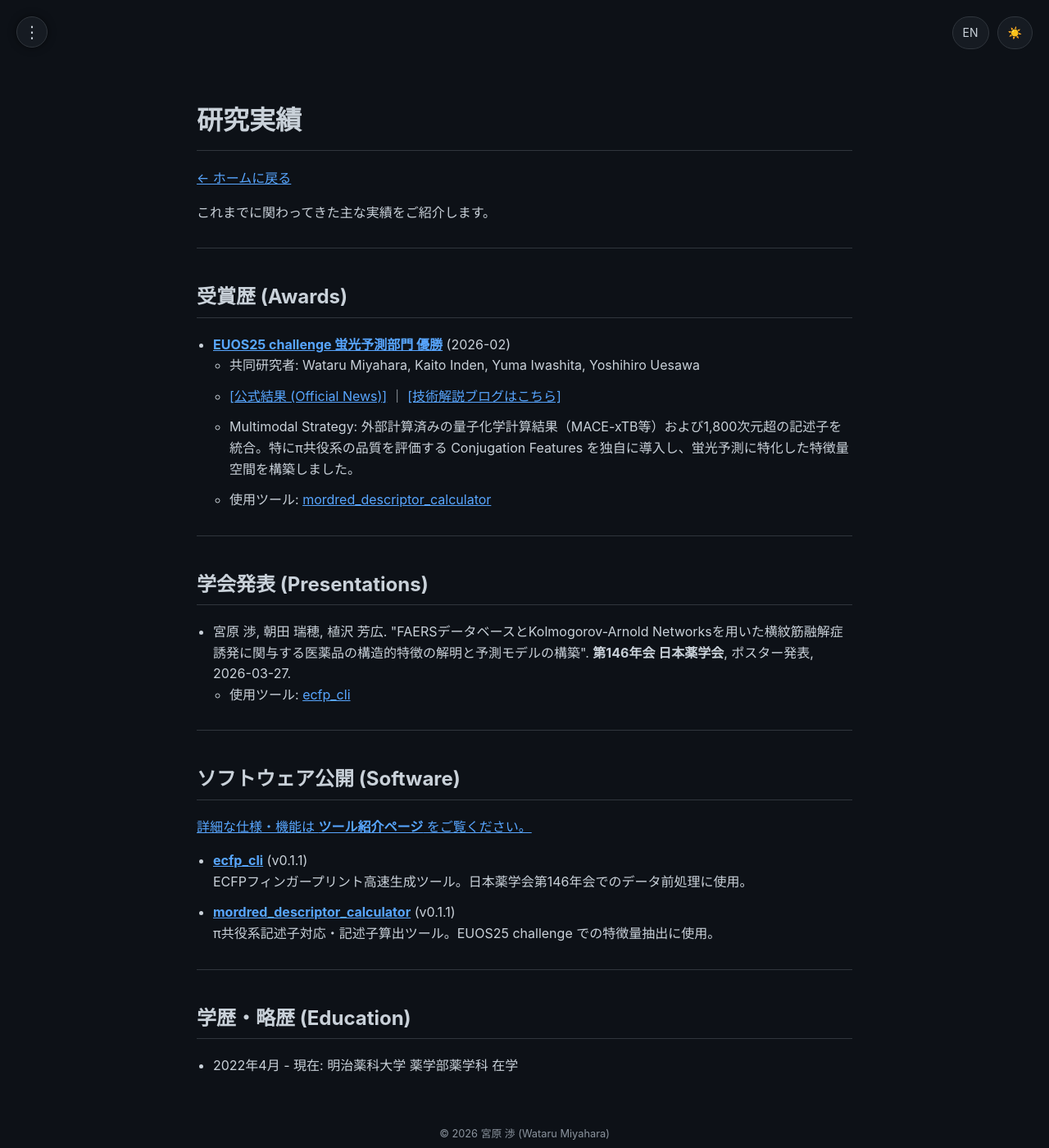
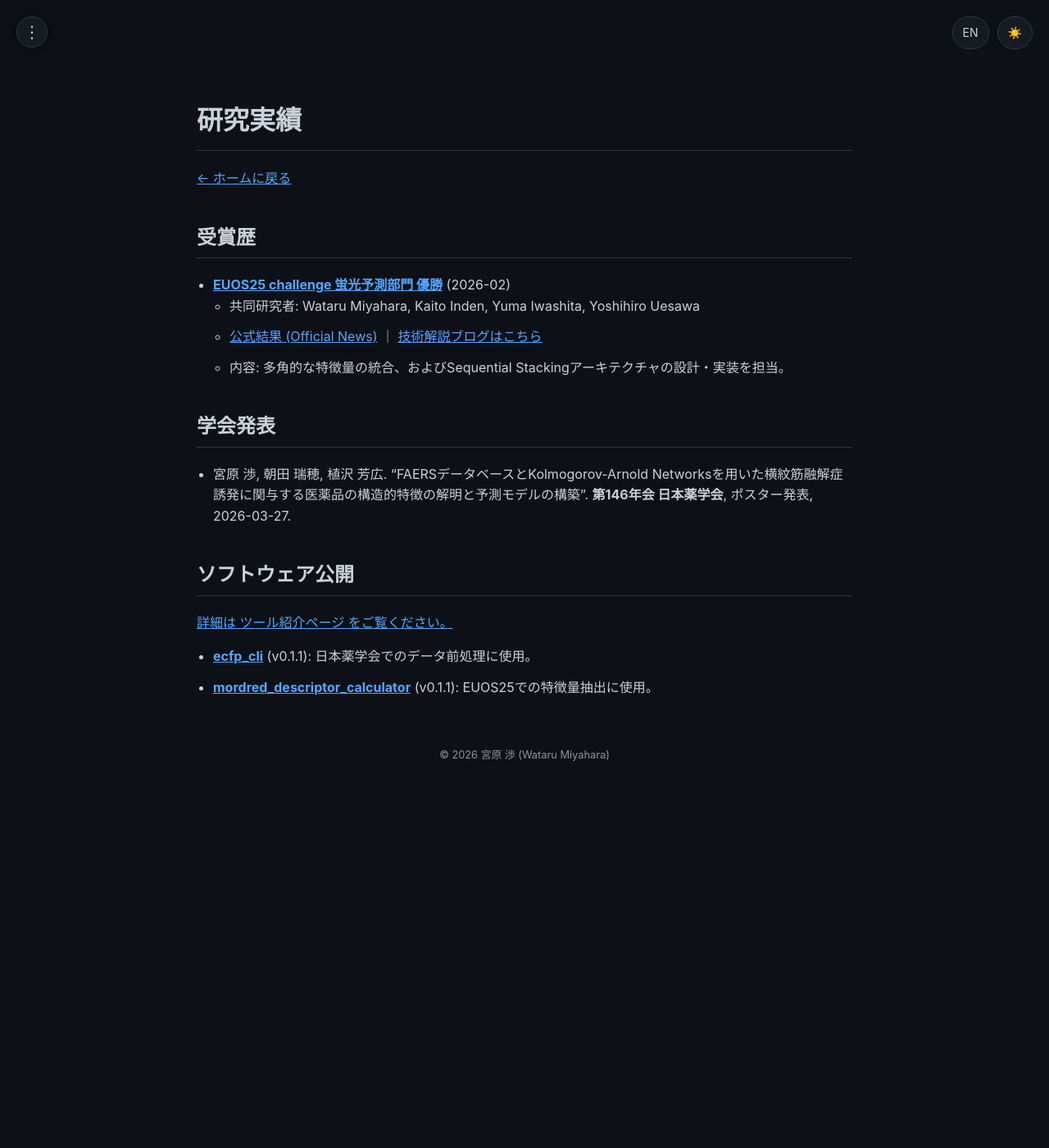
Before and after one commit to 377H-Miru/377H-Miru.github.io, a Jekyll site: the page built from achievements.md, in a window 1280 px wide and 1400 px high. Shown: the whole window at 82% size. Built offline with Jekyll 4.4.1, drawn with Linux system fonts in a browser that asks for light colours.

Commit message:
TOTAL SYSTEM RECOVERY: Restored standard Markdown structure with clean links and optimized Jekyll config to fix 404s and rendering errors

```diff
--- a/_config.yml
+++ b/_config.yml
@@ -4,19 +4,17 @@
 url: "https://377H-Miru.github.io"
 baseurl: ""
 
-# Markdown settings (Reset to safe defaults)
 markdown: kramdown
 kramdown:
   input: GFM
+  hard_wrap: false
   syntax_highlighter: rouge
+  parse_block_html: true # これによりHTML内のMarkdownも処理可能に
 
-# Exclude unnecessary files
+# Build settings
+permalink: /:title/
 exclude:
   - Gemfile
   - Gemfile.lock
   - node_modules
-  - vendor/bundle/
-  - vendor/cache/
-  - .sass-cache
-  - .jekyll-cache
-  - .jekyll-metadata
+  - vendor
--- a/achievements.html
+++ /dev/null
@@ -1,80 +0,0 @@
----
-layout: default
-title: Achievements
-lang: ja
-permalink: /achievements/
----
-
-{% assign data = site.data.achievements %}
-
-<h1>研究実績</h1>
-
-<p><a href="/">← ホームに戻る</a></p>
-
-<p>これまでに関わってきた主な実績をご紹介します。</p>
-
-<hr>
-
-<h2>受賞歴 (Awards)</h2>
-<ul>
-{% for award in data.awards %}
-    <li>
-        <b><a href="{{ award.url }}" target="_blank">{{ award.title_ja }}</a></b> ({{ award.date }})
-        <ul>
-            <li>共同研究者: {{ award.authors_ja }}</li>
-            <li><a href="{{ award.result_url }}" target="_blank">[公式結果 (Official News)]</a>
-            {% if award.blog_url %}｜ <a href="{{ award.blog_url }}">[技術解説ブログはこちら]</a>{% endif %}</li>
-            <li>{{ award.description_ja }}</li>
-            <li>使用ツール: <a href="/tools">mordred_descriptor_calculator</a></li>
-        </ul>
-    </li>
-{% endfor %}
-</ul>
-
-<hr>
-
-<h2>学会発表 (Presentations)</h2>
-<ul>
-{% for pres in data.presentations %}
-    <li>
-        {{ pres.authors_ja }}. "{{ pres.title_ja }}". <b>{{ pres.event_ja }}</b>, {{ pres.role_ja }}, {{ pres.date }}.
-        <ul>
-            <li>使用ツール: <a href="/tools">ecfp_cli</a></li>
-        </ul>
-    </li>
-{% endfor %}
-</ul>
-
-<hr>
-
-{% if data.publications.size > 0 %}
-<h2>論文 (Publications)</h2>
-<ul>
-{% for pub in data.publications %}
-    <li>{{ pub.authors_ja }}. "{{ pub.title_ja }}". <i>{{ pub.journal_ja }}</i>, {{ pub.year }}. <a href="{{ pub.url }}" target="_blank">[{{ pub.doi }}]</a></li>
-{% endfor %}
-</ul>
-<hr>
-{% endif %}
-
-<h2>ソフトウェア公開 (Software)</h2>
-<p><a href="/tools">詳細な仕様・機能は <b>ツール紹介ページ</b> をご覧ください。</a></p>
-<ul>
-    <li>
-        <b><a href="https://github.com/377H-Miru/ecfp_cli" target="_blank">ecfp_cli</a></b> (v0.1.1)
-        <br>ECFPフィンガープリント高速生成ツール。日本薬学会第146年会でのデータ前処理に使用。
-    </li>
-    <li>
-        <b><a href="https://github.com/377H-Miru/mordred_descriptor_calculator" target="_blank">mordred_descriptor_calculator</a></b> (v0.1.1)
-        <br>π共役系記述子対応・記述子算出ツール。EUOS25 challenge での特徴量抽出に使用。
-    </li>
-</ul>
-
-<hr>
-
-<h2>学歴・略歴 (Education)</h2>
-<ul>
-{% for edu in data.education %}
-    <li>{{ edu.period_ja }}: {{ edu.institution_ja }}</li>
-{% endfor %}
-</ul>
--- /dev/null
+++ b/achievements.md
@@ -0,0 +1,22 @@
+---
+layout: default
+title: Achievements
+lang: ja
+permalink: /achievements/
+---
+# 研究実績
+[← ホームに戻る](/)
+
+## 受賞歴
+- **[EUOS25 challenge 蛍光予測部門 優勝](https://ochem.eu/static/challenge2025.do)** (2026-02)
+    - 共同研究者: Wataru Miyahara, Kaito Inden, Yuma Iwashita, Yoshihiro Uesawa
+    - [公式結果 (Official News)](https://www.eu-openscreen.eu/resources/eu-openscreen-news/ansicht/eu-openscreen-and-slas-announce-winners-of-the-second-joint-machine-learning-challenge-at-slas-2026.html) ｜ [技術解説ブログはこちら](/posts/2026-02-25-euos25-review)
+    - 内容: 多角的な特徴量の統合、およびSequential Stackingアーキテクチャの設計・実装を担当。
+
+## 学会発表
+- 宮原 渉, 朝田 瑞穂, 植沢 芳広. "FAERSデータベースとKolmogorov-Arnold Networksを用いた横紋筋融解症誘発に関与する医薬品の構造的特徴の解明と予測モデルの構築". **第146年会 日本薬学会**, ポスター発表, 2026-03-27.
+
+## ソフトウェア公開
+[詳細は ツール紹介ページ をご覧ください。](/tools/)
+- **[ecfp_cli](https://github.com/377H-Miru/ecfp_cli)** (v0.1.1): 日本薬学会でのデータ前処理に使用。
+- **[mordred_descriptor_calculator](https://github.com/377H-Miru/mordred_descriptor_calculator)** (v0.1.1): EUOS25での特徴量抽出に使用。
```
Also changed, not shown: 404.md (+1 -1 lines), en/index.html (deleted, +0 -45 lines), en/index.md (added, +30 -0 lines), en/projects.md (renamed from en/projects.html, +1 -1 lines), index.html (deleted, +0 -45 lines), index.md (added, +32 -0 lines), projects.md (renamed from projects.html, +1 -1 lines), blog.md (renamed from blog.html), contact.md (renamed from contact.html), en/achievements.md (renamed from en/achievements.html), en/blog.md (renamed from en/blog.html), en/contact.md (renamed from en/contact.html), en/tools.md (renamed from en/tools.html), tools.md (renamed from tools.html).
